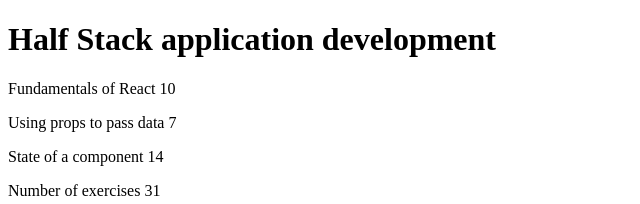
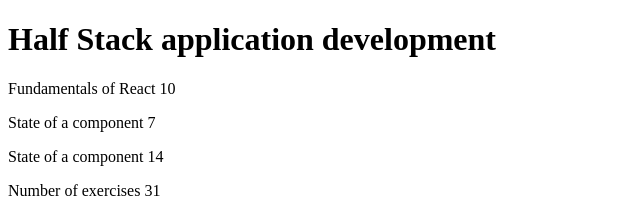
Before and after one commit to chinguyen202/fullstackopen2023, a React (Create React App) app in the folder part1/courseinfo/: page / in a window 1280 px wide. Shown: the top 204 px of the page, without its empty margins (0-640 px from the left). Built offline with nearby package versions, Linux system fonts and the light colour scheme.

Commit message:
[part1-courseinfo]step2 - refactor component

```diff
--- a/part1/courseinfo/src/App.js
+++ b/part1/courseinfo/src/App.js
@@ -5,19 +5,21 @@
     </div>
   );
 };
-
+const Part = (props) => {
+  return (
+    <div>
+      <p>
+        {props.text} {props.num}
+      </p>
+    </div>
+  );
+};
 const Content = (props) => {
   return (
     <div>
-      <p>
-        {props.firstText} {props.firstNum}
-      </p>
-      <p>
-        {props.secondText} {props.secondNum}
-      </p>
-      <p>
-        {props.thirdText} {props.thirdNum}
-      </p>
+      <Part text={props.part1} num={props.exercise1} />
+      <Part text={props.part3} num={props.exercise2} />
+      <Part text={props.part3} num={props.exercise3} />
     </div>
   );
 };
@@ -38,17 +40,16 @@
   const exercises2 = 7;
   const part3 = 'State of a component';
   const exercises3 = 14;
-
   return (
     <div>
       <Header text={course} />
       <Content
-        firstText={part1}
-        firstNum={exercises1}
-        secondText={part2}
-        secondNum={exercises2}
-        thirdText={part3}
-        thirdNum={exercises3}
+        part1={part1}
+        exercise1={exercises1}
+        part2={part2}
+        exercise2={exercises2}
+        part3={part3}
+        exercise3={exercises3}
       />
       <Total num={exercises1 + exercises2 + exercises3} />
     </div>
```
